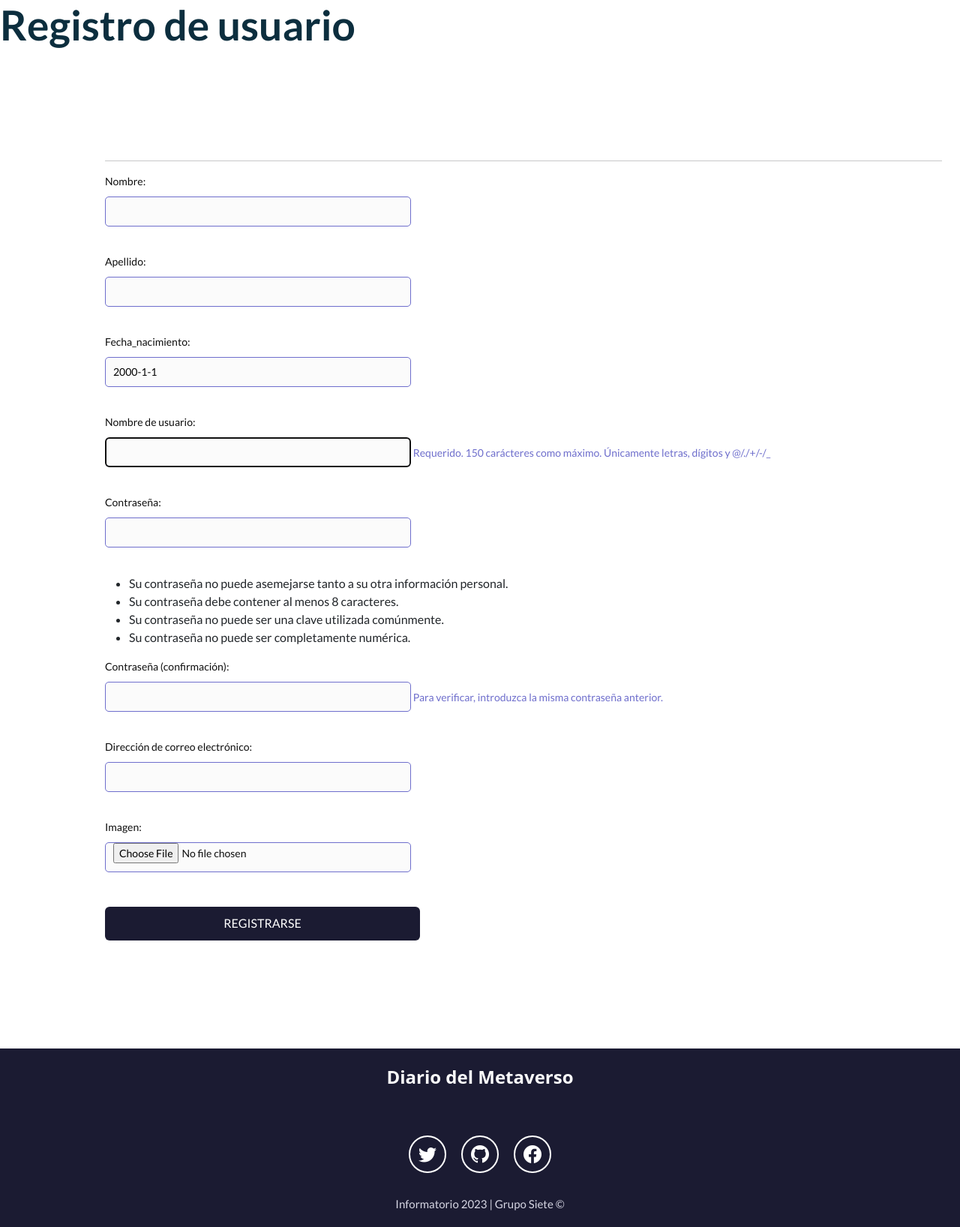
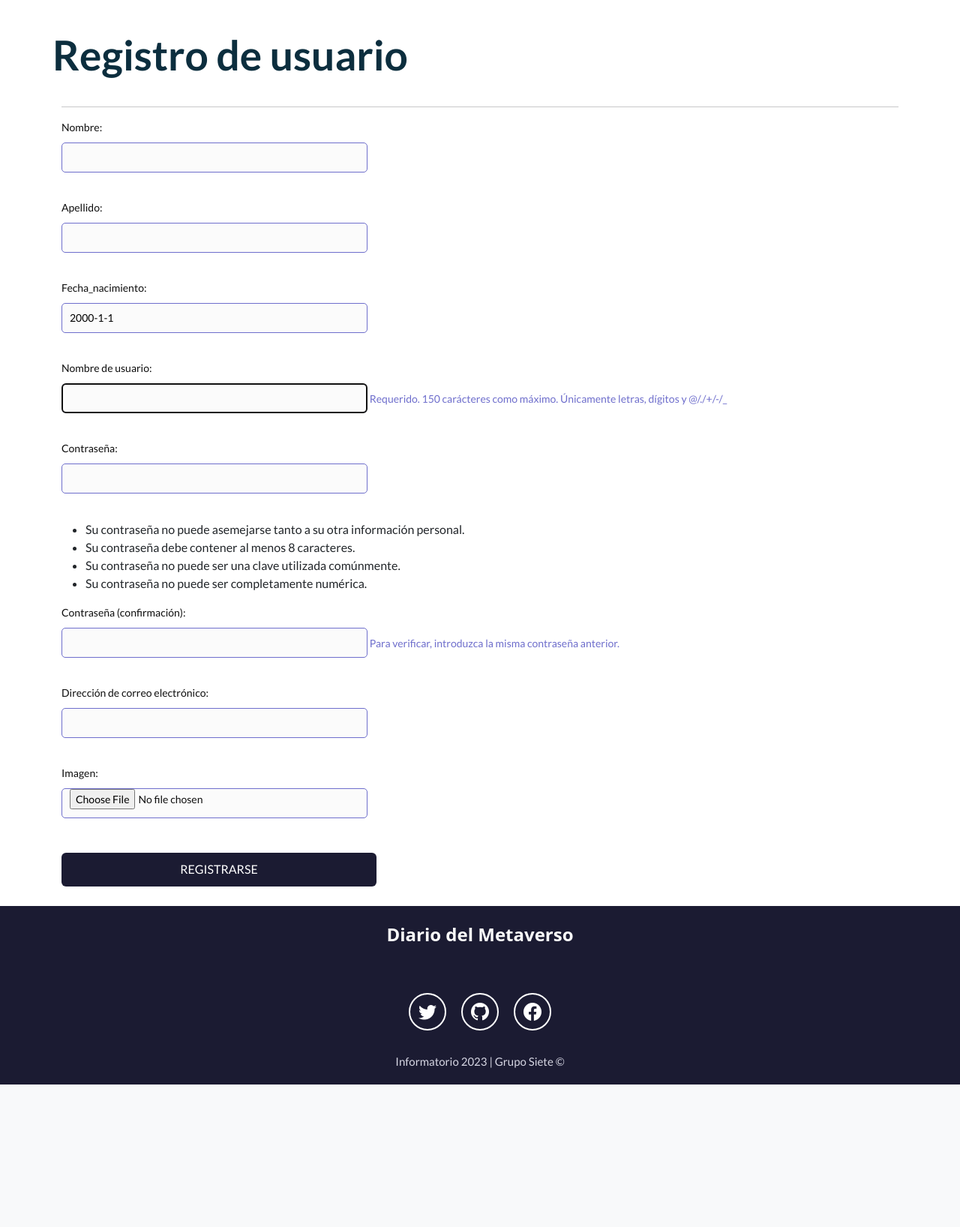
Before and after one commit to TGerzenstein/proyecto_final, a Django app: page /usuarios/registrar/ in a window 1280 px wide. Shown: the part 101-1737 px from the top of the page at 75% size. After the commit the page ends 1547 px from the top, so only its background shows below. Run offline with Django 4.2, Linux system fonts and the light colour scheme; parts of the project's set-up code (start-up, migrations or seed data) failed here and were passed over.

Commit message:
Corregí estilos de los templates

```diff
--- a/Proyecto/static/css/estilos.css
+++ b/Proyecto/static/css/estilos.css
@@ -58,6 +58,16 @@ h1 {
 	font-weight: 400;
 }
 
+/* Registrar usuario */
+
+.registro-container {
+	margin: 10px auto;
+}
+
+.registro-usuario {
+    padding-left: 70px;
+	padding-top: 30px;
+}
 
 /* Contacto */
 
@@ -273,5 +283,3 @@ p {
     color: #d7d7e4;
     padding: 20px;
 }
-
-/* (Responsive) */
--- a/Proyecto/templates/contacto.html
+++ b/Proyecto/templates/contacto.html
@@ -15,7 +15,7 @@
  <div class="contact_form">
   <div class="formulario">
     <h1>Contacto</h1>
-  <p class="formulario-subtitulo">Escríbenos y nos pondremos en contacto contigo</p>
+    <p class="formulario-subtitulo">Escríbenos y nos pondremos en contacto contigo</p>
     <form action="" method="post">
       <p>
         <label for="nombre" class="colocar_nombre">Nombre:
--- a/Proyecto/templates/nosotros.html
+++ b/Proyecto/templates/nosotros.html
@@ -14,7 +14,7 @@
   <h1>Nosotros</h1>
   <div class="bloque-contacto">
     <p class="subtitulo-portada">Somos una agencia de noticias, con
-      oficinas en Resistencia y Buenos Aires, con casi 10 años de experiencia
+      oficinas en Resistencia y Buenos Aires, con 7 años de experiencia
       y cuya misión es informar sobre el Metaverso.</p>
   </div>
   <div class="bloque-contacto">
--- a/Proyecto/templates/usuarios/registrar.html
+++ b/Proyecto/templates/usuarios/registrar.html
@@ -10,9 +10,10 @@
 
 
 {% block contenido %}
-<h1>Registro de usuario</h1>
-<div class="container" style="margin: 10%;">
-  <hr>
+<div class="registro-container">
+  <h1 class="registro-usuario">Registro de usuario</h1>
+  <div class="container">
+    <hr>
     <form enctype="multipart/form-data" action="" method="post">
       {% csrf_token %}
       {{form.as_p}}
@@ -20,6 +21,8 @@
         <button type="submit" class="btn btn-bg_registrar mb-3">Registrarse</button>
       </div>
     </form>
+  </div>
 </div>
 
+
 {% endblock %}
```
